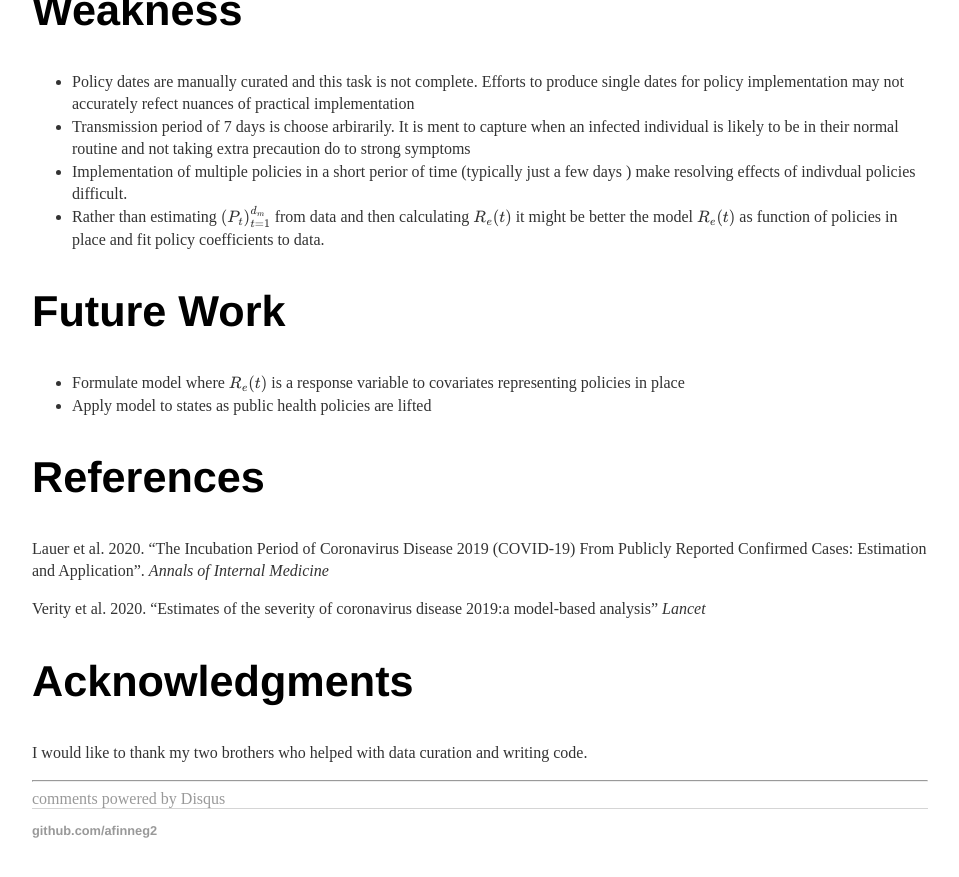
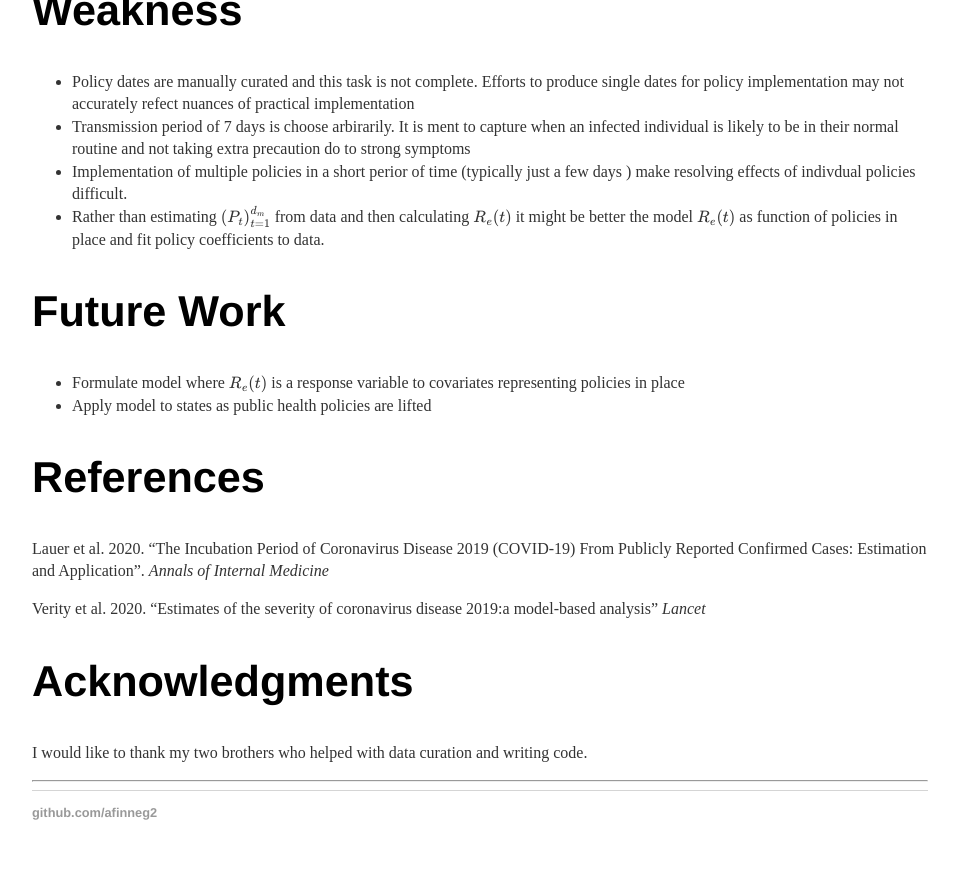
Before and after one commit to afinneg2/afinneg2.github.io, a Jekyll site: the page built from _posts/2020-05-14-bayes_estimating_COVID_reproduction_number.md, in a window 1280 px wide and 900 px high, scrolled down 10879 px. Shown: the top 877 px of the window, without its empty margins (160-1119 px from the left). Built offline with Jekyll 4.4.1, drawn with Linux system fonts in a browser that asks for light colours; our own code applies the rules of GitHub Pages for plain Markdown files; formulas are drawn with MathJax 3; comment, search, counter and statistics services are not loaded; some of the changed lines change nothing that is shown.

Commit message:
disqus update 3

```diff
--- a/_includes/disqus.html
+++ b/_includes/disqus.html
@@ -6,8 +6,8 @@
 *  LEARN WHY DEFINING THESE VARIABLES IS IMPORTANT: https://disqus.com/admin/universalcode/#configuration-variables*/
 
 var disqus_config = function () {
-this.page.url = "{{ post.url }}";  // Replace PAGE_URL with your page's canonical URL variable
-this.page.identifier = "{{ post.title }}"; // Replace PAGE_IDENTIFIER with your page's unique identifier variable
+this.page.url = '{{ post.url }}';  // Replace PAGE_URL with your page's canonical URL variable
+this.page.identifier = '{{ post.title }}'; // Replace PAGE_IDENTIFIER with your page's unique identifier variable
 };
 
 (function() { // DON'T EDIT BELOW THIS LINE
@@ -18,18 +18,3 @@
 })();
 </script>
 <noscript>Please enable JavaScript to view the <a href="https://disqus.com/?ref_noscript">comments powered by Disqus.</a></noscript>
-
-<div id="disqus_thread"></div>
-    <script type="text/javascript">
-        /* * * CONFIGURATION VARIABLES: EDIT BEFORE PASTING INTO YOUR WEBPAGE * * */
-        var disqus_shortname = 'https://afinneg2_blog.disqus.com/embed.js'; // required: replace example with your forum shortname
-
-        /* * * DON'T EDIT BELOW THIS LINE * * */
-        (function() {
-            var dsq = document.createElement('script'); dsq.type = 'text/javascript'; dsq.async = true;
-            dsq.src = '//' + disqus_shortname + '.disqus.com/embed.js';
-            (document.getElementsByTagName('head')[0] || document.getElementsByTagName('body')[0]).appendChild(dsq);
-        })();
-    </script>
-    <noscript>Please enable JavaScript to view the <a href="http://disqus.com/?ref_noscript">comments powered by Disqus.</a></noscript>
-    <a href="http://disqus.com" class="dsq-brlink">comments powered by <span class="logo-disqus">Disqus</span></a>
```
